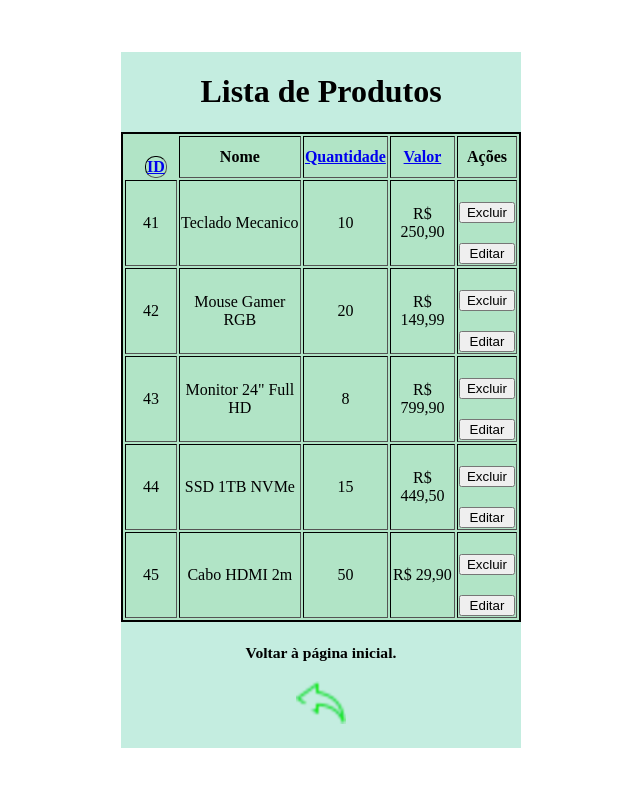
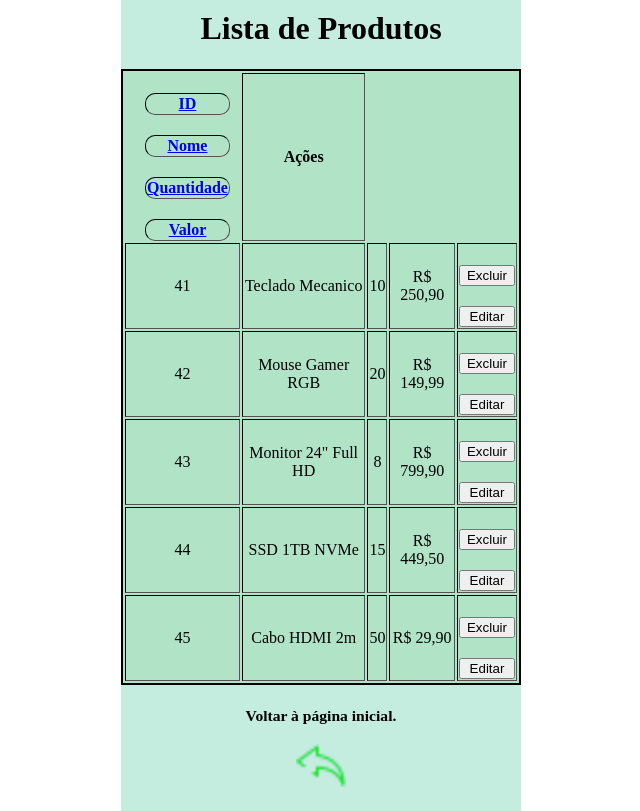
Before and after one commit to ZcvGuilherme/Cadastro_Cliente, a Flask app: page /gerenciar-produtos in a window 1280 px wide. Shown: the whole page, without its empty margins (319-959 px from the left). Before the commit the page ends 748 px from the top, so only its background shows below. Run offline with Flask 3, Linux system fonts and the light colour scheme; data comes from the database, SQL or seed files in the repository; parts of the project's set-up code (start-up, migrations or seed data) failed here and were passed over.

Commit message:
ordenar por nome em gerenciar_produto

```diff
--- a/app/controllers.py
+++ b/app/controllers.py
@@ -49,7 +49,7 @@
         except Exception as e:
             return redirect(url_for('gerenciar_clientes'))
 
-    @app.route("/editar-produto/<int:id", methods=["POST"])
+    @app.route("/editar-produto/<int:id>", methods=["POST"])
     def editar_produto(id):
         try:
             models.idetar_produto(id)
--- a/app/models.py
+++ b/app/models.py
@@ -181,7 +181,7 @@
     cursor = conexao.cursor()
     direcao = 'ASC' if ordem else 'DESC'
 
-    campos_validos = ['id', 'valor', 'quantidade']
+    campos_validos = ['id', 'nome', 'valor', 'quantidade']
     if campo not in campos_validos:
         campo = 'id'
 
--- a/app/templates/gerenciar_produto.html
+++ b/app/templates/gerenciar_produto.html
@@ -6,7 +6,7 @@
     <link rel="shortcut icon" href="{{ url_for('static', filename='imagem/logoverde.png') }}" type="image/x-icon">
     <title>Gerenciar Produto</title>
     <link rel="stylesheet" href="{{ url_for('static', filename='style.css') }}">
-    <script src="{{url_for('static', filename='product.js') }}"></script>
+    <script src="{{ url_for('static', filename='product.js') }}"></script>
 </head>
 <body>
     <div class="container02">
@@ -19,13 +19,17 @@
                             ID
                         </a>
                     </th>
-                    <th>Nome</th>
-                    <th>
+                    <th class="th">
+                        <a href="{{ url_for('gerenciar_produtos', campo='nome', ordem='desc' if campo == 'nome' and ordem else 'asc') }}">
+                            Nome
+                        </a>
+                    </th>
+                    <th class="th">
                         <a href="{{ url_for('gerenciar_produtos', campo='quantidade', ordem='desc' if campo == 'quantidade' and ordem else 'asc') }}">
                             Quantidade
                         </a>
                     </th>
-                    <th>
+                    <th class="th">
                         <a href="{{ url_for('gerenciar_produtos', campo='valor', ordem='desc' if campo == 'valor' and ordem else 'asc') }}">
                             Valor
                         </a>
@@ -42,11 +46,10 @@
                     <td>{{ produto.quantidade }}</td>
                     <td>R$ {{ "%.2f"|format(produto.valor)|replace(".", ",") }}</td>
                     <td>
-
                         <form class="form01" action="{{ url_for('deletar_produto', id=produto.id) }}" method="POST">
                             <button type="submit">Excluir</button>
                         </form>
-                        <form class="form01" action="{{ url_for('editar_produto', id=produto.id) }}" method="post" onsubmit="return confirm ('Tem certeza que deseja editar produto');">
+                        <form class="form01" action="{{ url_for('editar_produto', id=produto.id) }}" method="post" onsubmit="return confirm('Tem certeza que deseja editar o produto?');">
                             <button type="submit">Editar</button>
                         </form>
                     </td>
@@ -54,11 +57,12 @@
                 {% endfor %}
             </tbody>
         </table>
+
         <h3>
             <p><small>Voltar à página inicial.</small></p>
             <p>
                 <a href="{{ url_for('pagina_inicial') }}" rel="prev">
-                    <img src="{{ url_for('static', filename='imagem/setade voltar.png') }}" alt="Setade voltar">
+                    <img src="{{ url_for('static', filename='imagem/setade voltar.png') }}" alt="Seta de voltar">
                 </a>
             </p>
         </h3>
```
